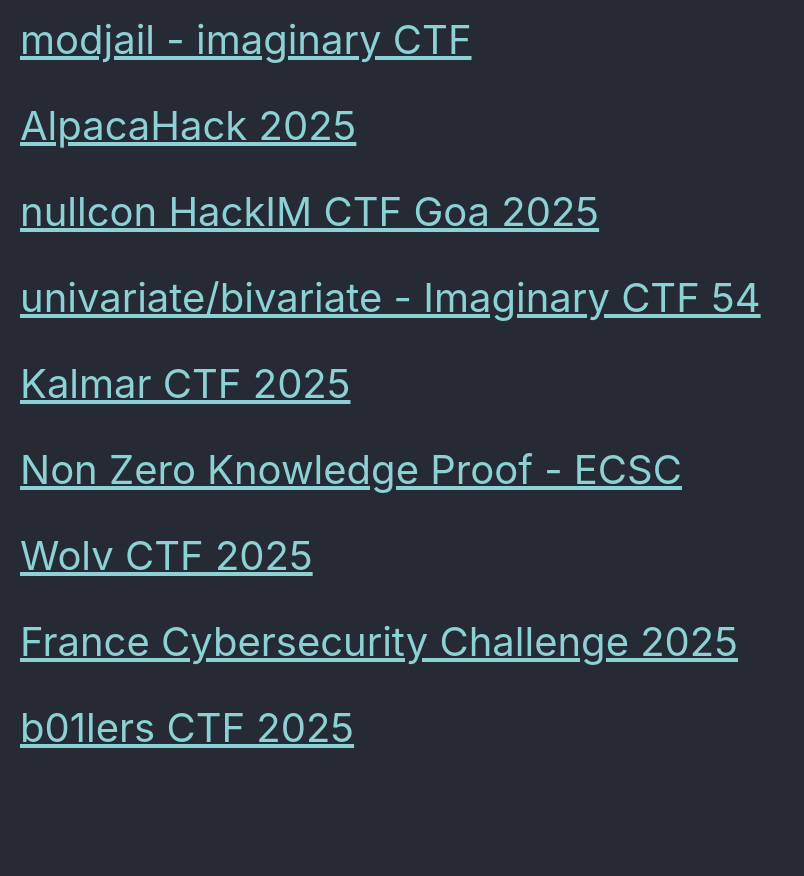
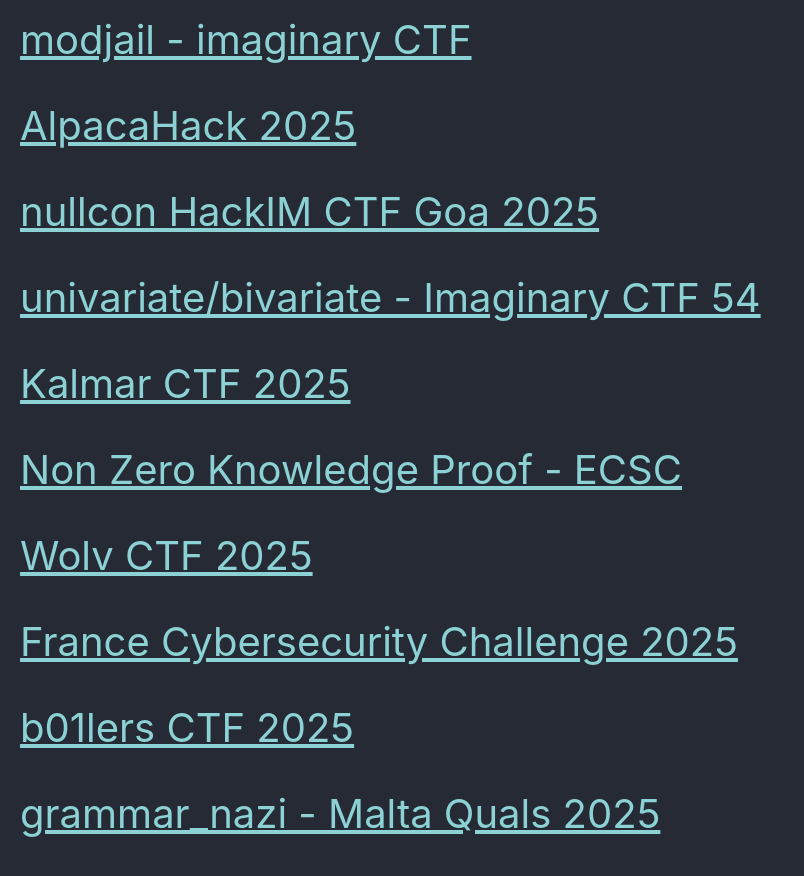
Before and after one commit to Connor-McCartney/Connor-McCartney.github.io, a Jekyll site: the page built from _pages/cryptography/other/other.md, in a window 1280 px wide and 900 px high, scrolled down 3720 px. Shown: the top 876 px of the window, without its empty margins (0-804 px from the left). Built offline with Jekyll 4.4.1, drawn with Linux system fonts in a browser that asks for light colours; cached includes are drawn as plain includes; before the commit the page ends 4534 px from its top, so only the background shows below that.

Commit message:
Update other.md

```diff
--- a/_pages/cryptography/other/other.md
+++ b/_pages/cryptography/other/other.md
@@ -153,3 +153,6 @@ title: Other
 
 
 <span style="font-size:2em;">   [b01lers CTF 2025](/cryptography/other/b01lers-CTF-2025) </span> <br>
+
+
+<span style="font-size:2em;">   [grammar_nazi - Malta Quals 2025](grammar_nazi-MaltaQuals2025) </span> <br>
```
